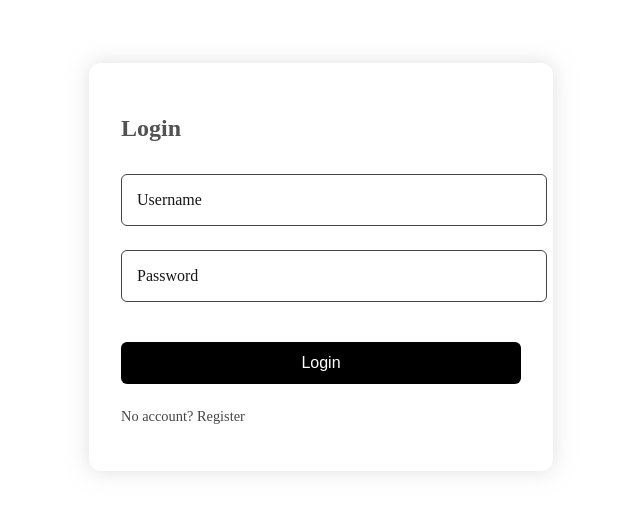
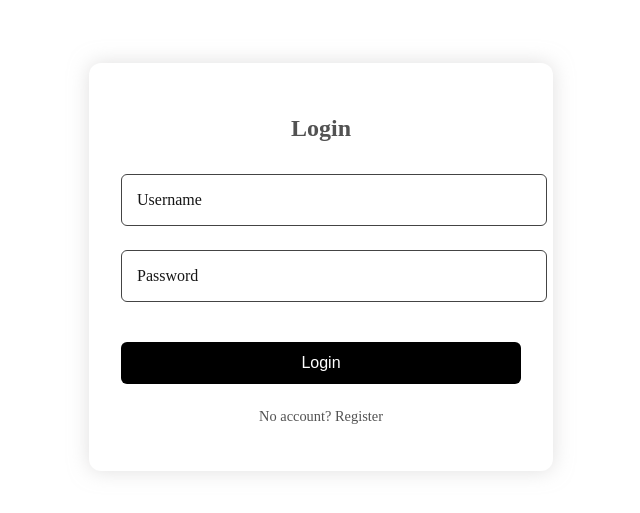
Before and after one commit to wallacetrixie/FoAuth, a React (Vite) app: page / in a window 1280 px wide. Shown: the part 157-670 px from the top of the page, without its empty margins (319-959 px from the left). Built offline with nearby package versions, Linux system fonts and the light colour scheme; the HTML template or start-up script is replaced by a standard one.

Commit message:
pro styling

```diff
--- a/src/Login.jsx
+++ b/src/Login.jsx
@@ -65,9 +65,13 @@ const Login = () => {
           </div>
           <button type="submit">{isRegister ? 'Register' : 'Login'}</button>
           {error && <p className="error">{error}</p>}
-          <p onClick={toggleAuthMode} className="toggle-link">
-            {isRegister ? 'Already have an account? Login' : 'No account? Register'}
-          </p>
+
+<div className="toggle-link-wrapper">
+  <p onClick={toggleAuthMode} className="toggle-link">
+    {isRegister ? 'Already have an account? Login' : 'No account? Register'}
+  </p>
+</div>
+
         </form>
       </div>
     </div>
--- a/src/styles/Login.css
+++ b/src/styles/Login.css
@@ -20,6 +20,8 @@
 .form-container h2 {
   margin-bottom: 2rem;
   color: #525252;
+  display:flex;
+  justify-content:center;
   font-weight: 600;
 }
 
@@ -89,12 +91,14 @@ button:hover {
 
 .toggle-link {
   margin-top: 1.5rem;
-  color: #464545;
+  display:flex;
+  justify-content:center;
+  color: #525252;
   cursor: pointer;
   font-size: 0.9rem;
 }
 
 .toggle-link:hover {
-  color: #0c0c0c;
+  color: #050404;
   text-decoration: underline;
 }
```
